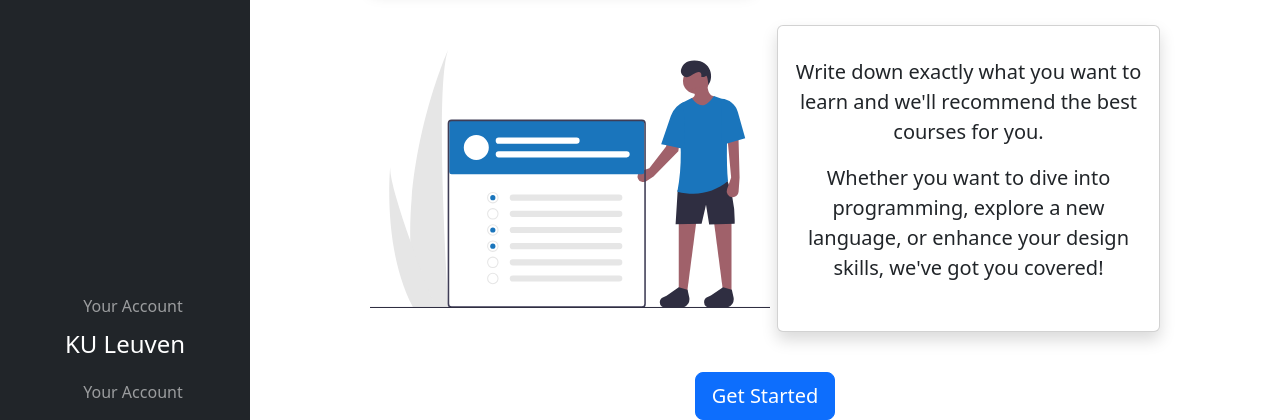
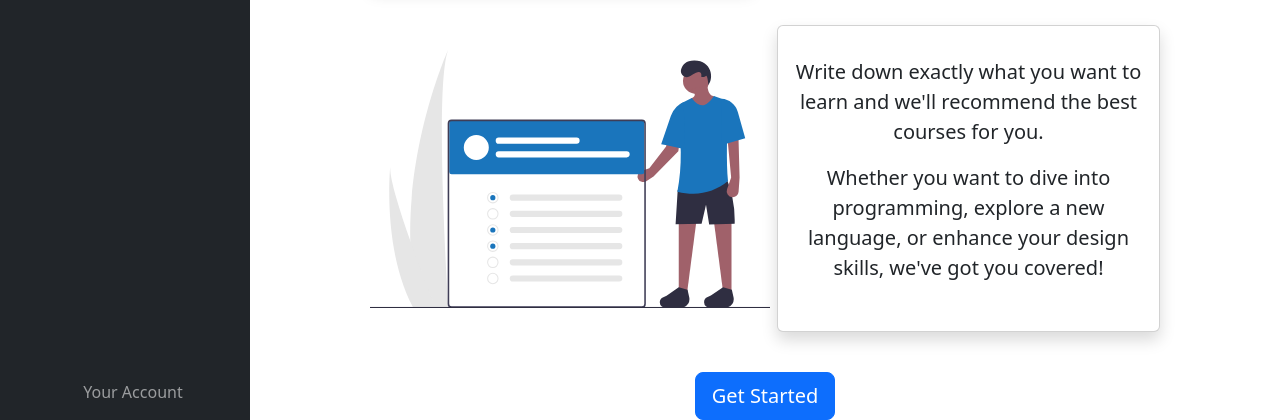
Before and after one commit to DenDeen/Learning-Path-Recommender, a Flask app: page / in a window 1280 px wide. Shown: the part 565-985 px from the top of the page. Run offline with Flask 3, Linux system fonts and the light colour scheme.

Commit message:
small fix

```diff
--- a/app/templates/base.html
+++ b/app/templates/base.html
@@ -42,21 +42,17 @@
 <body>
     <div class="d-flex">
         <nav id="sidebar" class="navbar navbar-dark bg-dark flex-column">
-            <a class="navbar-brand" href="{{ url_for('index') }}">KU Leuven</a>
+            <a class="navbar-brand" href="{{ url_for('index_page') }}">KU Leuven</a>
             <ul id="top-links" class="navbar-nav">
                 <li class="nav-item">
-                    <a class="nav-link" href="{{ url_for('index') }}">Home</a>
-                    <a class="nav-link" href="{{ url_for('input_text') }}">Get Started</a>
-                    <a class="nav-link" href="{{ url_for('view_predictions') }}">Predictions</a>
+                    <a class="nav-link" href="{{ url_for('index_page') }}">Home</a>
+                    <a class="nav-link" href="{{ url_for('input_page') }}">Get Started</a>
+                    <a class="nav-link" href="{{ url_for('output_page') }}">Predictions</a>
                     <a class="nav-link" href="{{ url_for('survey') }}">Survey</a>
                     <!-- Add more links as needed -->
                 </li>
             </ul>
             <ul id="bottom-links" class="navbar-nav">
-                <li class="nav-bottom-item">
-                    <a class="nav-link" href="{{ url_for('output') }}">Your Account</a>
-            <a class="navbar-brand" href="{{ url_for('index_page') }}">KU Leuven</a>
-            <ul class="navbar-nav">
                 <li class="nav-item">
                     <a class="nav-link" href="{{ url_for('account_page') }}">Your Account</a>
                 </li>
```
